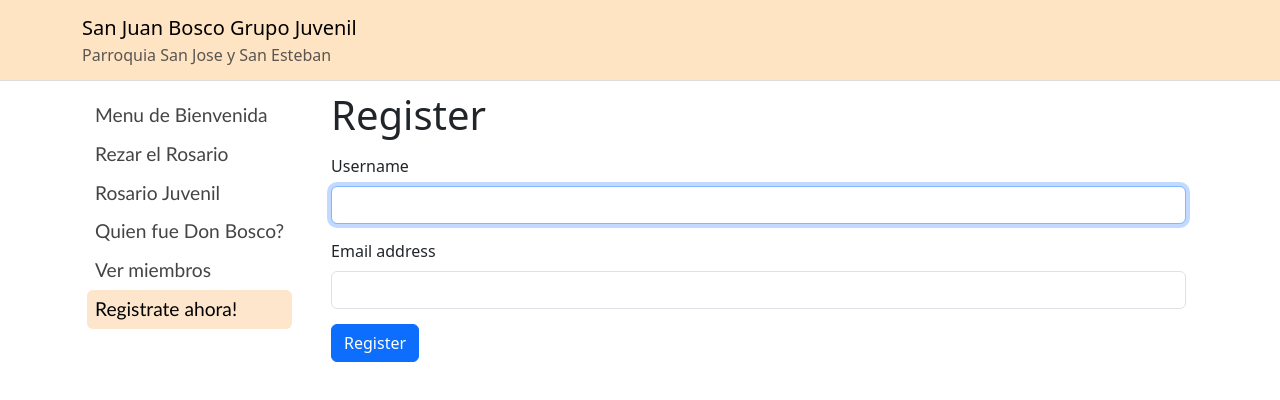
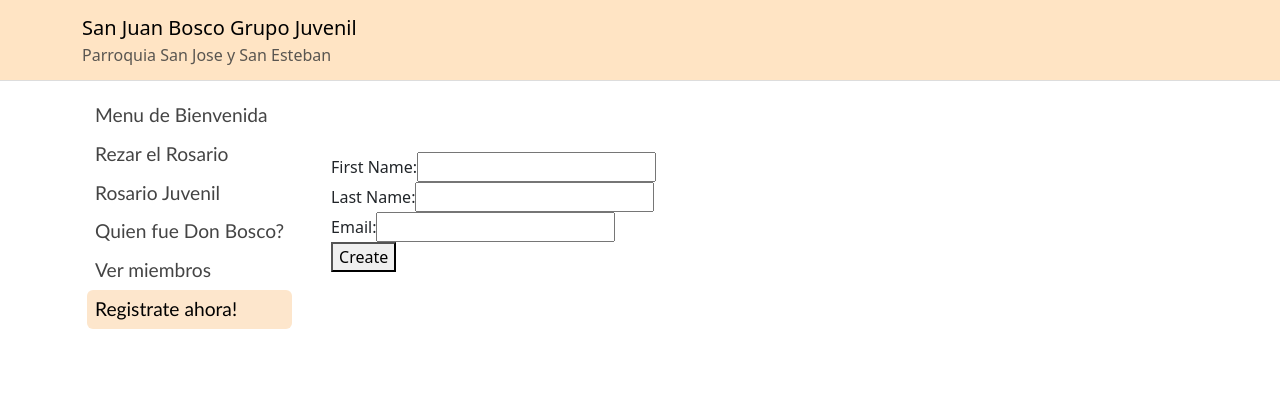
Before and after one commit to luiss28/San-Juan-Bosco-App, a React (Create React App) app: page /register in a window 1280 px wide. Shown: the top 400 px of the page. Built offline with nearby package versions, Linux system fonts and the light colour scheme; no server answers.

Commit message:
Completed a registration page. Unworking and ugly, but skeleton code is present.

```diff
--- a/src/pages/RegistrationPage.jsx
+++ b/src/pages/RegistrationPage.jsx
@@ -1,78 +1,50 @@
-import { useState, useEffect, useRef } from 'react';
-import Form from 'react-bootstrap/Form';
-import Button from 'react-bootstrap/Button';
-import Body from '../components/Body';
-import InputField from '../components/InputField';
+import { useState } from "react";
+import Body from "../components/Body";
 
-export default function RegistrationPage() {
-  const [formErrors, setFormErrors] = useState({});
-  const usernameField = useRef();
-  const emailField = useRef();
+const MemberForm = ({ existingMember = {}, updateCallback }) => {
+    const [firstName, setFirstName] = useState(existingMember.firstName || "");
+    const [lastName, setLastName] = useState(existingMember.lastName || "");
+    const [email, setEmail] = useState(existingMember.email || "");
 
-  useEffect(() => {
-    usernameField.current.focus();
-  }, []);
+    const updating = Object.entries(existingMember).length !== 0
 
-  const onSubmit = async (event) => {
-    event.preventDefault();
-
-    const username = usernameField.current.value;
-    const email = emailField.current.value;
-
-    let errors ={};
-
-    if (!username) errors.username = "Username required";
-    if (!email) errors.email = "Email required";
-
-    if (Object.keys(errors).length > 0) {
-        setFormErrors(errors);
-        return;
+    const onSubmit = async (e) => {
     }
 
-    setFormErrors({});
+    return (
+      <Body sidebar>
+        <form onSubmit={onSubmit}>
+            <div>
+                <label htmlFor="firstName">First Name:</label>
+                <input
+                    type="text"
+                    id="firstName"
+                    value={firstName}
+                    onChange={(e) => setFirstName(e.target.value)}
+                />
+            </div>
+            <div>
+                <label htmlFor="lastName">Last Name:</label>
+                <input
+                    type="text"
+                    id="lastName"
+                    value={lastName}
+                    onChange={(e) => setLastName(e.target.value)}
+                />
+            </div>
+            <div>
+                <label htmlFor="email">Email:</label>
+                <input
+                    type="text"
+                    id="email"
+                    value={email}
+                    onChange={(e) => setEmail(e.target.value)}
+                />
+            </div>
+            <button type="submit">{updating ? "Update" : "Create"}</button>
+        </form>
+      </Body>
+    );
+};
 
-    const response = await fetch("/register", {
-        method: "POST",
-        headers: {
-            "Content-Type": "application/json"
-        },
-        body: JSON.stringify({
-            username: username,
-            email: email,
-        })
-    });
-
-    const data = await response.json();
-
-    console.log(data);
-
-    if (!response.ok) {
-        if (data.message.includes("username")) {
-            setFormErrors({ username: data.message });
-        } else if (data.message.includes("Email")) {
-            setFormErrors({ email: data.message });
-        } else {
-            setFormErrors({ username: data.message || "Registration failed"});
-        }
-        return;
-    }
-
-    window.location.href = "/login";
-
-  };
-
-  return (
-    <Body sidebar>
-      <h1>Register</h1>
-      <Form onSubmit={onSubmit}>
-        <InputField
-          name="username" label="Username"
-          error={formErrors.username} fieldRef={usernameField} />
-        <InputField
-          name="email" label="Email address"
-          error={formErrors.email} fieldRef={emailField} />
-        <Button variant="primary" type="submit">Register</Button>
-      </Form>
-    </Body>
-  );
-}
+export default MemberForm
```
